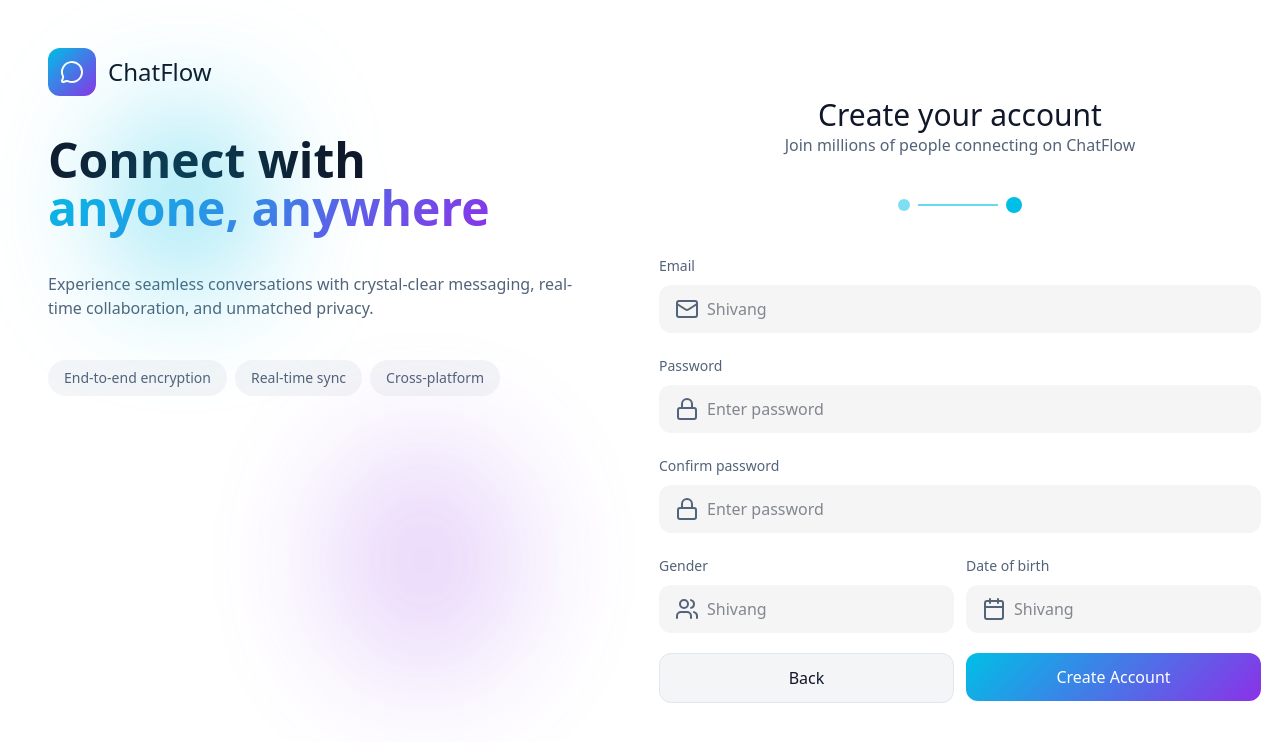
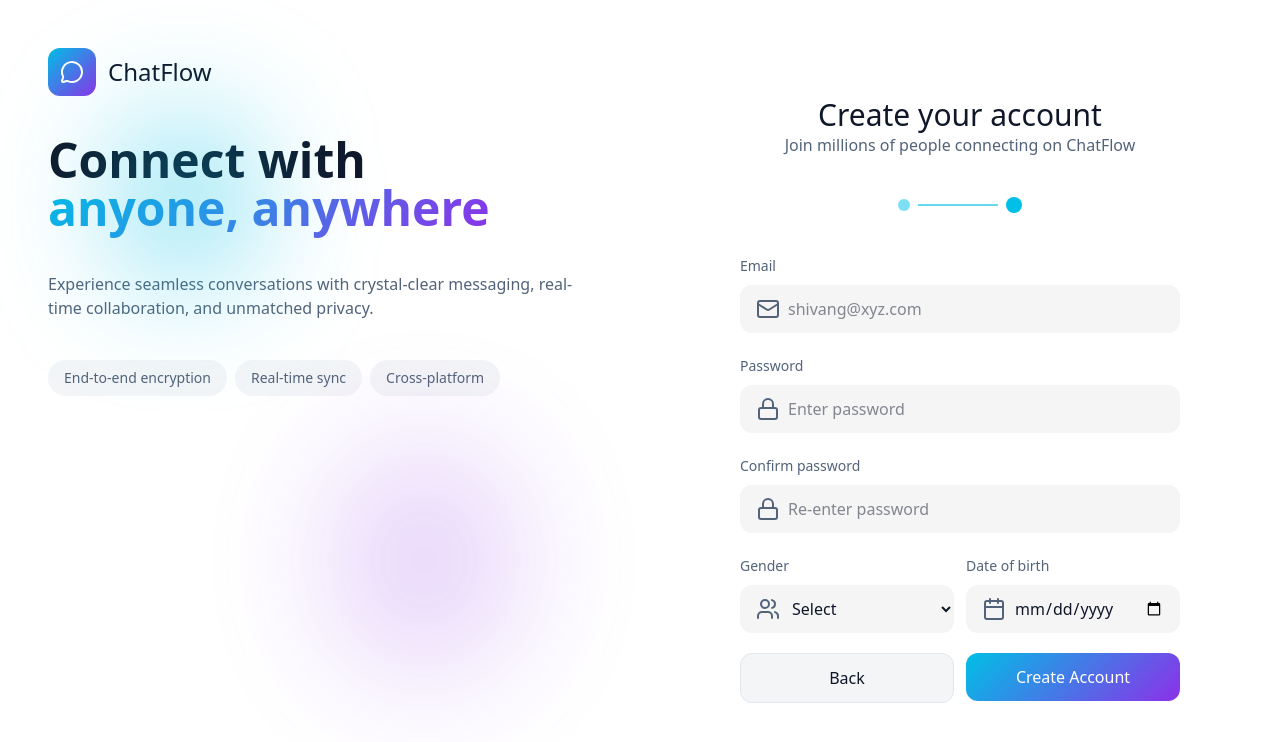
Before and after one commit to Tiwari-shivang/chatUI, a React (Vite) app: page /signup in a window 1280 px wide. Both pictures are taken after a click on the element 1016 px from the left and 201 px from the top of the page. Shown: the top 742 px of the page. Built offline with nearby package versions, Linux system fonts and the light colour scheme.

Commit message:
Changes loader

```diff
--- /dev/null
+++ b/src/components/FullScreenLoader.tsx
@@ -0,0 +1,16 @@
+import type React from "react";
+import { useSelector } from "react-redux";
+import type { appState } from "../store/store";
+
+export const FullScreenLoader: React.FC = () => {
+    const isLoading = useSelector((state: appState) => state.helper.loader)
+    return (
+        <>
+            {isLoading &&
+                <div className="template absolute bg-background/70 centered-data flex-col gap-2">
+                    <span className="border-8 border-border border-t-secondary/80 h-20 w-20 rounded-full animation-loader" />
+                </div>
+            }
+        </>
+    )
+}
--- /dev/null
+++ b/src/config/validations.ts
@@ -0,0 +1,6 @@
+export const VALIDATIONS = {
+    name: /^[a-zA-Z\-]{3,50}$/,
+    email: /^[a-zA-Z0-9._%+-]+@[a-zA-Z0-9.-]+\.[a-zA-Z]{2,}$/,
+    password: /^(?=.*[a-z])(?=.*[A-Z])(?=.*\d)(?=.*[@$!%*?&])[A-Za-z\d@$!%*?&]{8,}$/,
+    userName: /^[a-zA-Z0-9_\-]{4,20}$/
+}
--- a/src/pages/SignupPage.tsx
+++ b/src/pages/SignupPage.tsx
@@ -2,29 +2,79 @@ import type React from "react";
 import { AuthLeftSection } from "../components/AuthLeftSection";
 import { useState } from "react";
 import { Eye, EyeOff, Mail, Lock, User, Calendar, Users } from "lucide-react";
+import { useDispatch, useSelector } from "react-redux";
+import type { appAction, appState } from "../store/store";
+import { setPage0Vals, setPage1Vals } from "../store/authSlice";
+import { VALIDATIONS } from "../config/validations";
+import { signupThunk } from "../store/authThunks";
+import { Link, useNavigate } from "react-router-dom";
+import { FullScreenLoader } from "../components/FullScreenLoader";
+import { setLoader } from "../store/helperSlice";
 
-const Page0: React.FC = () => {
+type pagePropCallback = {
+    handleContinue: (pageNo: number) => void
+}
+
+const Page0: React.FC<pagePropCallback> = ({ handleContinue }) => {
+
+    const dispather = useDispatch<appAction>();
+    const pageValues = useSelector((state: appState) => state.auth.page0);
+
+    const handleFormSubmit = (e: React.FormEvent<HTMLFormElement>) => {
+        e.preventDefault();
+        handleContinue(1);
+    }
+
+    const handleInputChange = (e: React.ChangeEvent<HTMLInputElement>) => {
+        const { name, value } = e.target;
+        dispather(setPage0Vals({
+            ...pageValues,
+            [name]: value
+        }))
+    }
+
     return (
-        <form>
+        <form onSubmit={handleFormSubmit}>
             <div className="custom-grid gap-3">
                 <div className="col-span-6">
                     <label className="lable-auth">First name</label>
                     <div className="relative py-2">
                         <User className="absolute top-1/2 -translate-y-1/2 left-4 text-mutedForeground" />
-                        <input placeholder="Shivang" name="firstName" className="input-auth pl-12" />
+                        <input
+                            pattern={VALIDATIONS.name.source}
+                            required
+                            placeholder="Shivang"
+                            name="firstName"
+                            className="input-auth pl-12"
+                            value={pageValues.firstName}
+                            onChange={handleInputChange} />
                     </div>
                 </div>
                 <div className="col-span-6">
                     <label className="lable-auth">Last name</label>
                     <div className="relative py-2">
-                        <input placeholder="Tiwari" name="lastName" className="input-auth" />
+                        <input
+                            pattern={VALIDATIONS.name.source}
+                            required
+                            placeholder="Tiwari"
+                            name="lastName"
+                            className="input-auth"
+                            value={pageValues.lastName}
+                            onChange={handleInputChange} />
                     </div>
                 </div>
                 <div className="col-span-12">
                     <label className="lable-auth">Username</label>
                     <div className="relative py-2">
                         <span className="absolute text-[20px] top-1/2 -translate-y-1/2 left-4 text-mutedForeground">@</span>
-                        <input name="userName" className="input-auth pl-10" placeholder="shivang424" />
+                        <input
+                            pattern={VALIDATIONS.userName.source}
+                            required
+                            name="userName"
+                            className="input-auth pl-10"
+                            placeholder="shivang424"
+                            value={pageValues.userName}
+                            onChange={handleInputChange} />
                     </div>
                 </div>
                 <div className="col-span-12">
@@ -66,7 +116,9 @@ const Page0: React.FC = () => {
                 <div className="col-span-12 text-center">
                     <label className="text-mutedForeground ">
                         Already have an account?
-                        <span className="text-primary">{` Sign in`}</span>
+                        <Link to="/login">
+                            <span className="text-primary">{` Sign in`}</span>
+                        </Link>
                     </label>
                 </div>
                 <div className="col-span-12 text-center">
@@ -82,50 +134,113 @@ const Page0: React.FC = () => {
     )
 }
 
-const Page1: React.FC = () => {
+const Page1: React.FC<pagePropCallback> = ({ handleContinue }) => {
+    const pageValues = useSelector((state: appState) => state.auth.page1);
+    const dispatcher = useDispatch<appAction>();
+    const handleFormSubmit = (e: React.FormEvent<HTMLFormElement>) => {
+        e.preventDefault();
+        handleContinue(2);
+    }
+    const handleInputChange = (e: React.ChangeEvent<HTMLInputElement | HTMLSelectElement>) => {
+        const { name, value } = e.target;
+        dispatcher(setPage1Vals({
+            ...pageValues,
+            [name]: value
+        }))
+    }
+
     return (
-        <form>
+        <form onSubmit={handleFormSubmit}>
             <div className="custom-grid gap-3">
                 <div className="col-span-12">
                     <label className="lable-auth">Email</label>
                     <div className="relative py-2">
                         <Mail className="absolute top-1/2 -translate-y-1/2 left-4 text-mutedForeground" />
-                        <input placeholder="Shivang" name="firstName" className="input-auth pl-12" />
+                        <input
+                            placeholder="shivang@xyz.com"
+                            name="email"
+                            className="input-auth pl-12"
+                            value={pageValues.email}
+                            required
+                            pattern={VALIDATIONS.email.source}
+                            onChange={handleInputChange}
+                        />
                     </div>
                 </div>
                 <div className="col-span-12">
                     <label className="lable-auth">Password</label>
                     <div className="relative py-2">
                         <Lock className="absolute top-1/2 -translate-y-1/2 left-4 text-mutedForeground" />
-                        <input placeholder="Enter password" name="lastName" className="input-auth pl-12" />
+                        <input
+                            placeholder="Enter password"
+                            name="password"
+                            className="input-auth pl-12"
+                            value={pageValues.password}
+                            required
+                            pattern={VALIDATIONS.password.source}
+                            onChange={handleInputChange}
+                        />
                     </div>
                 </div>
                 <div className="col-span-12">
                     <label className="lable-auth">Confirm password</label>
                     <div className="relative py-2">
                         <Lock className="absolute top-1/2 -translate-y-1/2 left-4 text-mutedForeground" />
-                        <input placeholder="Enter password" name="lastName" className="input-auth pl-12" />
+                        <input
+                            placeholder="Re-enter password"
+                            name="confirmPass"
+                            className="input-auth pl-12"
+                            value={pageValues.confirmPass}
+                            required
+                            pattern={VALIDATIONS.password.source}
+                            onChange={handleInputChange}
+                        />
                     </div>
                 </div>
                 <div className="col-span-6">
                     <label className="lable-auth">Gender</label>
                     <div className="relative py-2">
                         <Users className="absolute top-1/2 -translate-y-1/2 left-4 text-mutedForeground" />
-                        <input placeholder="Shivang" name="firstName" className="input-auth pl-12" />
+                        <select
+                            name="gender"
+                            className="input-auth pl-12"
+                            value={pageValues.gender}
+                            required
+                            onChange={handleInputChange}
+                        >
+                            <option value="">Select</option>
+                            <option value="male">Male</option>
+                            <option value="female">Female</option>
+                            <option value="others">Others</option>
+                        </select>
                     </div>
                 </div>
                 <div className="col-span-6">
                     <label className="lable-auth">Date of birth</label>
                     <div className="relative py-2">
                         <Calendar className="absolute top-1/2 -translate-y-1/2 left-4 text-mutedForeground" />
-                        <input placeholder="Shivang" name="firstName" className="input-auth pl-12" />
+                        <input
+                            type="date"
+                            placeholder="Shivang"
+                            name="dob"
+                            className="input-auth pl-12"
+                            value={pageValues.dob}
+                            required
+                            onChange={handleInputChange}
+                        />
                     </div>
                 </div>
                 <div className="col-span-6">
-                    <button type="button" className="btn-secondary py-3 rounded-xl w-full font-medium">Back</button>
+                    <button
+                        type="button"
+                        className="btn-secondary py-3 rounded-xl w-full font-medium"
+                        onClick={() => handleContinue(0)}
+                    >
+                        Back
+                    </button>
                 </div>
                 <div className="col-span-6">
-                    <button type="button" className="btn-primary py-3 rounded-xl w-full font-medium">Create Account</button>
+                    <button type="submit" className="btn-primary py-3 rounded-xl w-full font-medium">Create Account</button>
                 </div>
             </div>
         </form>
@@ -134,7 +249,38 @@ const Page1: React.FC = () => {
 
 const SignUp: React.FC = () => {
     const [pageNo, setPageNo] = useState(0);
-    const [formValues, setFormValues] = useState(null);
+    const page0Value = useSelector((state: appState) => state.auth.page0);
+    const page1Value = useSelector((state: appState) => state.auth.page1);
+    const dispatcher = useDispatch<appAction>();
+    const navigate = useNavigate();
+
+    const handlePageChange = (pageNo: number) => {
+        if (pageNo > 1) {
+            dispatcher(setLoader(true));
+            dispatcher(signupThunk({
+                firstName: page0Value.firstName,
+                lastName: page0Value.lastName,
+                userName: page0Value.userName,
+                email: page1Value.email,
+                password: page1Value.password,
+                role: 'user',
+                gender: page1Value.gender,
+                dob: page1Value.dob
+            })).then((res: any) => {
+                setLoader(false);
+                if (res.payload.message === "Account created successfully") {
+                    navigate("/verify-email", {
+                        replace: true
+                    });
+                }
+            }).catch((err) => {
+                console.log(err);
+            })
+            return;
+        }
+        setPageNo(pageNo);
+    }
+
     return (
         <div className="custom-grid template">
             <div className="col-span-0 md:col-span-6 hidden md:block">
@@ -158,10 +304,11 @@ const SignUp: React.FC = () => {
                         </section>
                     </div>
                     <div className="col-span-12">
-                        {pageNo === 0 ? <Page0 /> : <Page1 />}
+                        {pageNo === 0 ? <Page0 handleContinue={handlePageChange} /> : <Page1 handleContinue={handlePageChange} />}
                     </div>
                 </div>
             </div>
+            <FullScreenLoader />
         </div>
     )
 }
--- /dev/null
+++ b/src/store/authSlice.ts
@@ -0,0 +1,50 @@
+import { createSlice, type PayloadAction } from "@reduxjs/toolkit"
+
+type page0Type = {
+    firstName: string,
+    lastName: string,
+    userName: string
+}
+
+type page1Type = {
+    email: string,
+    password: string,
+    confirmPass: string,
+    gender: string,
+    dob: string
+}
+
+type signupState = {
+    page0: page0Type,
+    page1: page1Type
+}
+
+const initialState: signupState = {
+    page0: {
+        firstName: '',
+        lastName: '',
+        userName: ''
+    },
+    page1: {
+        email: '',
+        password: '',
+        confirmPass: '',
+        gender: '',
+        dob: ''
+    }
+}
+
+export const authSlice = createSlice({
+    name: 'authSlice',
+    initialState: initialState,
+    reducers: {
+        setPage0Vals: (state, values: PayloadAction<page0Type>) => {
+            state.page0 = values.payload;
+        },
+        setPage1Vals: (state, values: PayloadAction<page1Type>) => {
+            state.page1 = values.payload;
+        }
+    }
+})
+
+export const {setPage0Vals, setPage1Vals} = authSlice.actions;
--- /dev/null
+++ b/src/store/helperSlice.ts
@@ -0,0 +1,21 @@
+import { createSlice, type PayloadAction } from "@reduxjs/toolkit"
+
+export type helperState = {
+    loader: boolean
+}
+
+const initialState: helperState = {
+    loader: false
+}
+
+export const helperSlice = createSlice({
+    name: 'helperSlice',
+    initialState: initialState,
+    reducers: {
+        setLoader: (state, value: PayloadAction<boolean>) => {
+            state.loader = value.payload
+        }
+    }
+})
+
+export const {setLoader} = helperSlice.actions;
--- a/src/store/store.ts
+++ b/src/store/store.ts
@@ -1,9 +1,13 @@
 import { configureStore } from "@reduxjs/toolkit";
 import { userSlice } from "./userSlice";
+import { authSlice } from "./authSlice";
+import { helperSlice } from "./helperSlice";
 
 export const store = configureStore({
     reducer: {
-        user: userSlice.reducer
+        user: userSlice.reducer,
+        auth: authSlice.reducer,
+        helper: helperSlice.reducer
     }
 });
 
```
Also changed, not shown: src/index.css (+12 -0 lines), src/pages/LoginPage.tsx (+6 -1 lines), src/store/authThunks.ts (+7 -2 lines).
